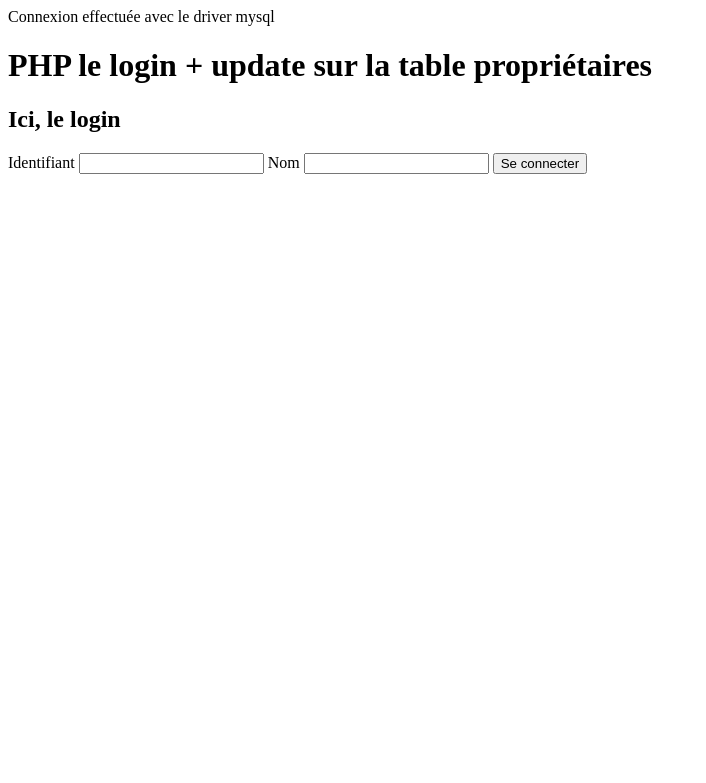
After one commit to MorganNwt/TpAchatVehicule, a PHP site: page /connect.php in a window 1280 px wide. The commit adds this page. Shown: the top 783 px of the page, without its empty margins (0-706 px from the left). Run offline with PHP 8.4, Linux system fonts and the light colour scheme.

Commit message:
UpdateProprietaire

```diff
--- a/ajoutModele.php
+++ b/ajoutModele.php
@@ -10,6 +10,7 @@
             'marque'=>FILTER_SANITIZE_FULL_SPECIAL_CHARS,
             'carburant'=>FILTER_SANITIZE_FULL_SPECIAL_CHARS
         ]);
+
         // 2- J'hydrate les variables à utiliser pour remplacer les paramètres de la requête
         $modele = $_POST['modele'];
         $marque = $_POST['marque'];
--- /dev/null
+++ b/connect.php
@@ -0,0 +1,59 @@
+<?php
+    session_start();
+
+    require_once 'service/db_connect.php';
+
+
+    if ($_SERVER['REQUEST_METHOD'] === 'POST'){
+        $_POST = filter_input_array( INPUT_POST, [
+            'id'=>FILTER_SANITIZE_NUMBER_INT,
+            'nom'=>FILTER_SANITIZE_FULL_SPECIAL_CHARS
+        ]);
+
+        $id = $_POST['id'];
+        $nom = $_POST['nom'];
+
+        $requete = 'SELECT id_personne, nom FROM PROPRIETAIRES WHERE id_personne = :id AND nom = :nom';
+        $stmt = $pdo->prepare($requete);
+
+        // 5 - Je remplace les paramètres par des variables qui possèdent les valeurs à persister
+        $stmt->bindParam(':id', $id);
+        $stmt->bindParam(':nom', $nom);
+
+
+        // 6 - Execution de la requête
+        $stmt->execute();
+
+        $nb = $stmt->rowCount();
+
+        if ($nb > 0) {
+            $_SESSION['id'] = $id;
+            header('Location: updateProprietaire.php');
+        }
+    }
+
+?>
+
+<!DOCTYPE html>
+<html lang="fr">
+<head>
+    <meta charset="UTF-8">
+    <meta name="viewport" content="width=device-width, initial-scale=1.0">
+    <title>PHP login</title>
+</head>
+<body>
+    <h1>PHP le login + update sur la table propriétaires</h1>
+    <h2>Ici, le login</h2>
+
+    <form action="#" method="POST">
+        <label for="id">Identifiant</label>
+        <input type="text" name="id" id="id">
+
+        <label for="nom">Nom</label>
+        <input type="text" name="nom" id="idNom">
+
+        <input type="submit" value="Se connecter">
+    </form>
+
+</body>
+</html>
--- a/index.php
+++ b/index.php
@@ -83,6 +83,11 @@
     <br><hr><br>
 
     <a href="ajoutModele.php">Ajout Modèle PHP</a>
+    <br>
+    <a href="connect.php">Ce connecter</a>
+
+
+
 
 
 </body>
```
Also changed, not shown: updateProprietaire.php (added, +20 -0 lines).
